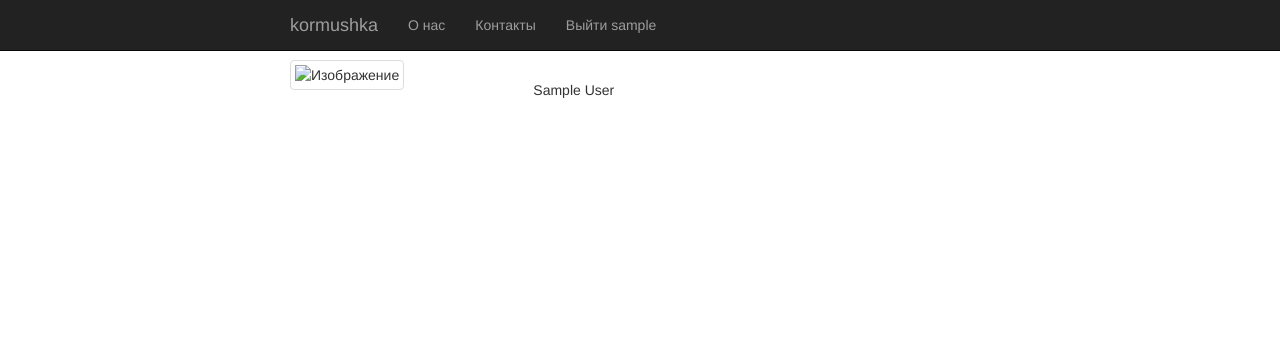
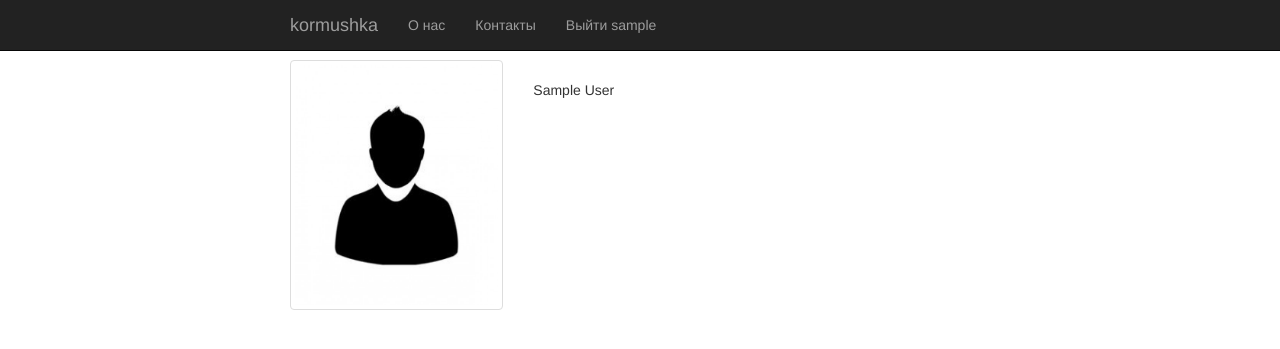
Before and after one commit to SemenMartynov/SPbPU_kormushka, a Django app: page / in a window 1280 px wide. Shown: the top 349 px of the page. Run offline with Django 3.2, Linux system fonts and the light colour scheme; the visitor is signed in with stand-in values (Sample User, id 1); parts of the project's set-up code (start-up, migrations or seed data) failed here and were passed over; some libraries are stand-ins or nearby versions.

Commit message:
#50.rework profile

```diff
--- a/kormushka/webapp/templates/list.html
+++ b/kormushka/webapp/templates/list.html
@@ -1,9 +1,11 @@
 {% extends "index.html" %}
+
+{% load staticfiles %}
 
 {% block userinfo %}
 	<div class="row">
 	  <div class="col-xs-4">
-	    <img src="{{user.image}}" class="img-thumbnail" alt="Изображение">
+	    <img src="{%if user.image %}{{user.image}}{% else %}{% static 'webapp/img/avatar.jpg' %}{% endif %}" class="img-thumbnail" alt="Изображение">
 	  </div>
 	  <div class="col-sm-6 col-md-4">
 	    <h3>{{user.login}}</h3>
--- a/kormushka/webapp/views.py
+++ b/kormushka/webapp/views.py
@@ -1,7 +1,9 @@
 from django.shortcuts import render, redirect
 from django.contrib import auth
 from django.core.context_processors import csrf
+from django.contrib.auth.decorators import login_required
 
+@login_required(login_url="/login/")
 def index(request):
 
 	return render(request,'list.html', {
```
Also changed, not shown: kormushka/webapp/static/webapp/img/avatar.jpg (added).
